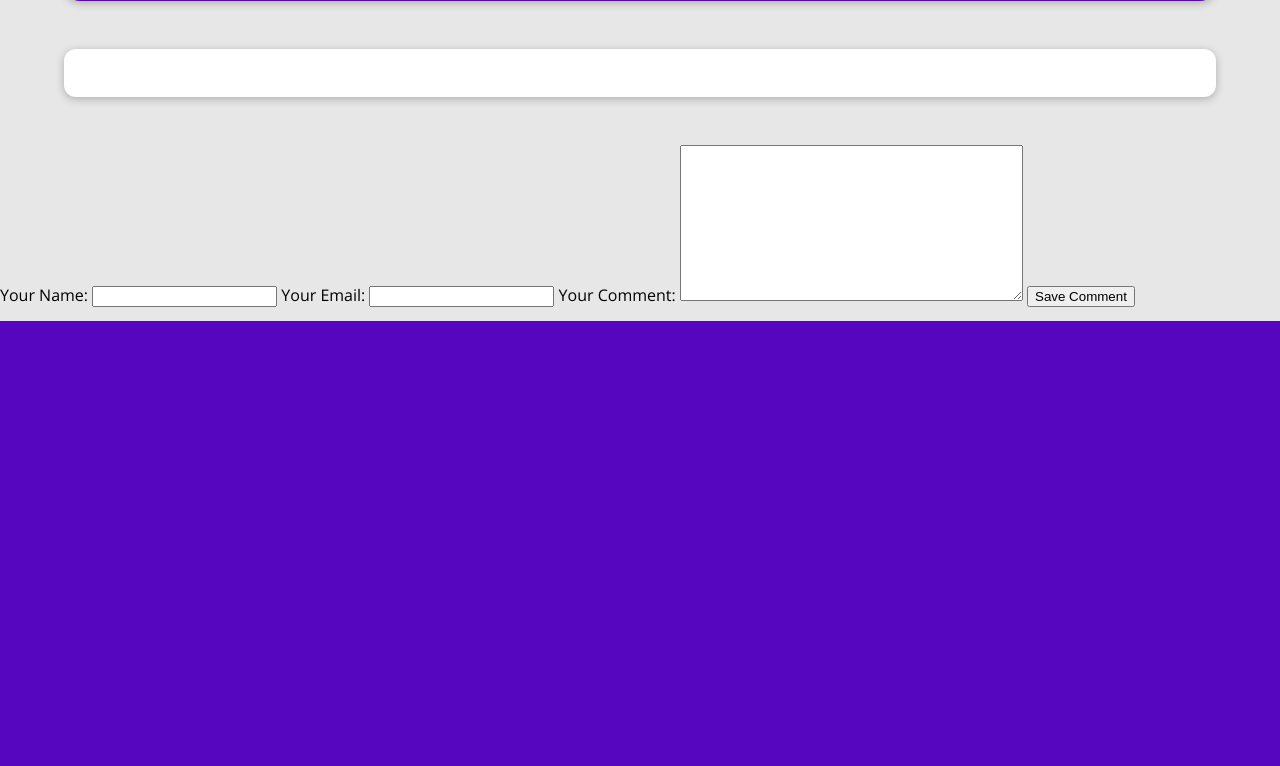
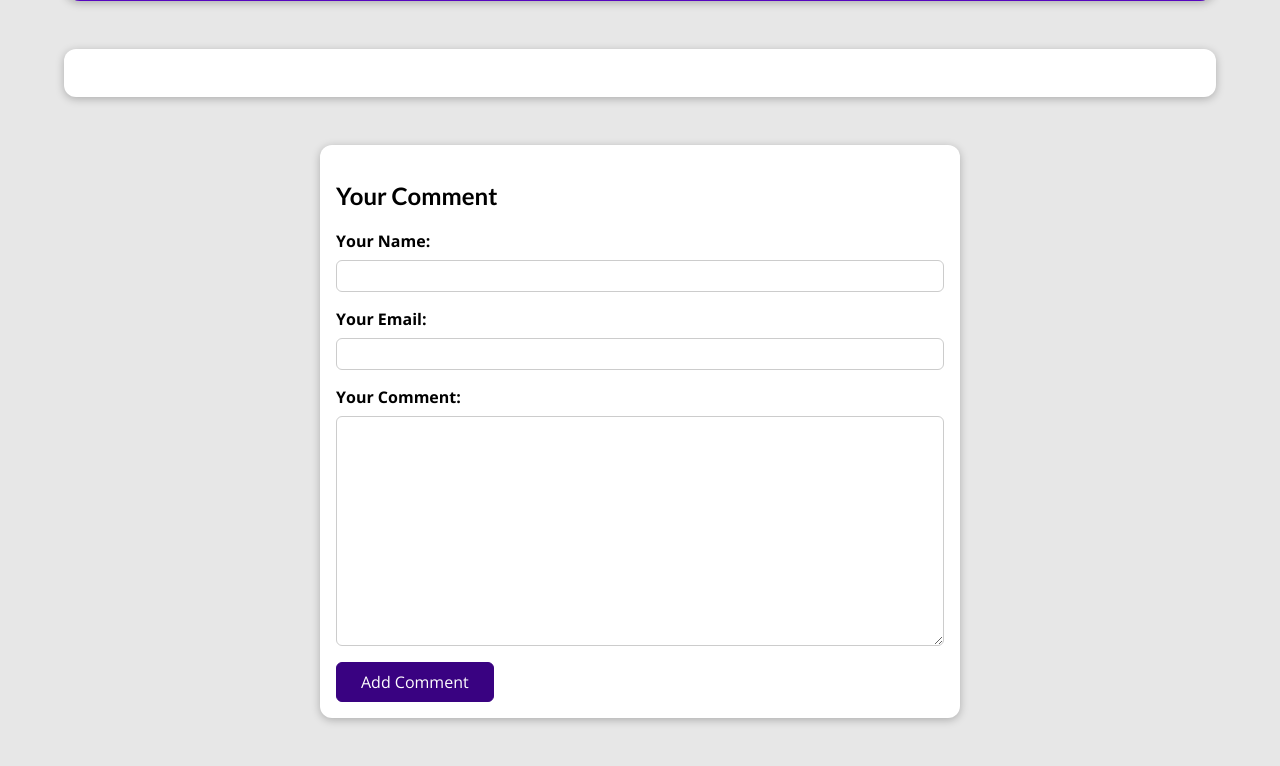
Before and after one commit to nipsalvin/Python_Django-The_Practical_Guide, a Django app: template my_site/blog/templates/blog/post_detail.html in a window 1280 px wide. Shown: the part 479-1245 px from the top of the page. Before the commit the page ends 800 px from the top, so only its background shows below. Run offline with Django 4.2, Linux system fonts and the light colour scheme; the template is opened without the code that fills it: values that come from a table or form of the project are taken from there, others are empty.

Commit message:
Adding `Styling` to the `Form`

```diff
--- a/my_site/blog/static/blog/post-detail.css
+++ b/my_site/blog/static/blog/post-detail.css
@@ -74,3 +74,49 @@ body {
     border-radius: 8px;
     font-weight: bold;
   }
+
+  #comment-form {
+    margin: 3rem auto;
+    width: 90%;
+    max-width: 40rem;
+    border-radius: 12px;
+    background-color: white;
+    box-shadow: 0 2px 8px rgba(0, 0, 0, 0.25);
+    padding : 1rem;
+  }
+
+  #comment-form button {
+    font: inherit;
+    background-color: #390281;
+    color: white;
+    border: 1px solid #390281;
+    padding: 0.5rem 1.5rem;
+    border-radius: 6px;
+    cursor: pointer;
+  }
+
+  #comment-form button:hover,
+  #comment-form button:active {
+    background-color: #4f0ba7;
+    border-color: #4f0ba7;
+  }
+
+  .form-control {
+    margin-bottom: 1rem;
+  }
+
+  .form-control label {
+    font-weight: bold;
+    margin-bottom: 0.5rem;
+    display: block;
+  }
+
+  .form-control input,
+  .form-control textarea {
+    display: block;
+    width: 100%;
+    font: inherit;
+    padding: 0.25rem;
+    border-radius: 6px;
+    border: 1px solid #ccc;
+  }
--- a/my_site/blog/templates/blog/post_detail.html
+++ b/my_site/blog/templates/blog/post_detail.html
@@ -32,11 +32,18 @@
         </p>
     </main>
 
-    <div>
+    <section id="comment-form">
+        <h2>Your Comment</h2>
         <form action="">
             {% csrf_token %}
-            {{ comment_form }}
-            <button>Save Comment</button>
+            {% for form_field in comment_form %}
+                <div class="form-control">
+                    {{ form_field.label_tag }}
+                    {{ form_field }}
+                    {{ form_field.errors }}
+                </div>
+            {% endfor %}
+            <button>Add Comment</button>
         </form>
-    </div>
+    </section>
 {% endblock %}
```
